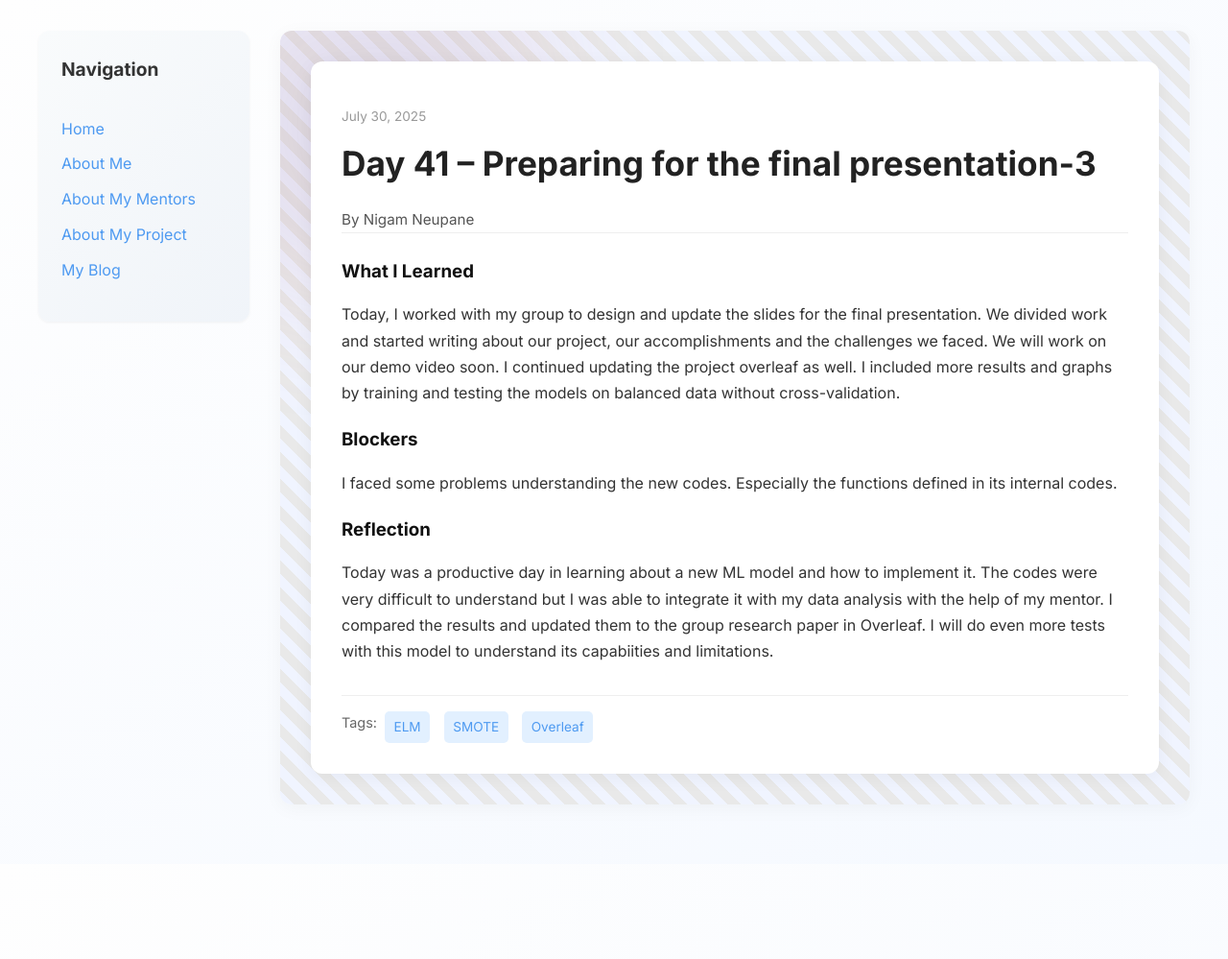
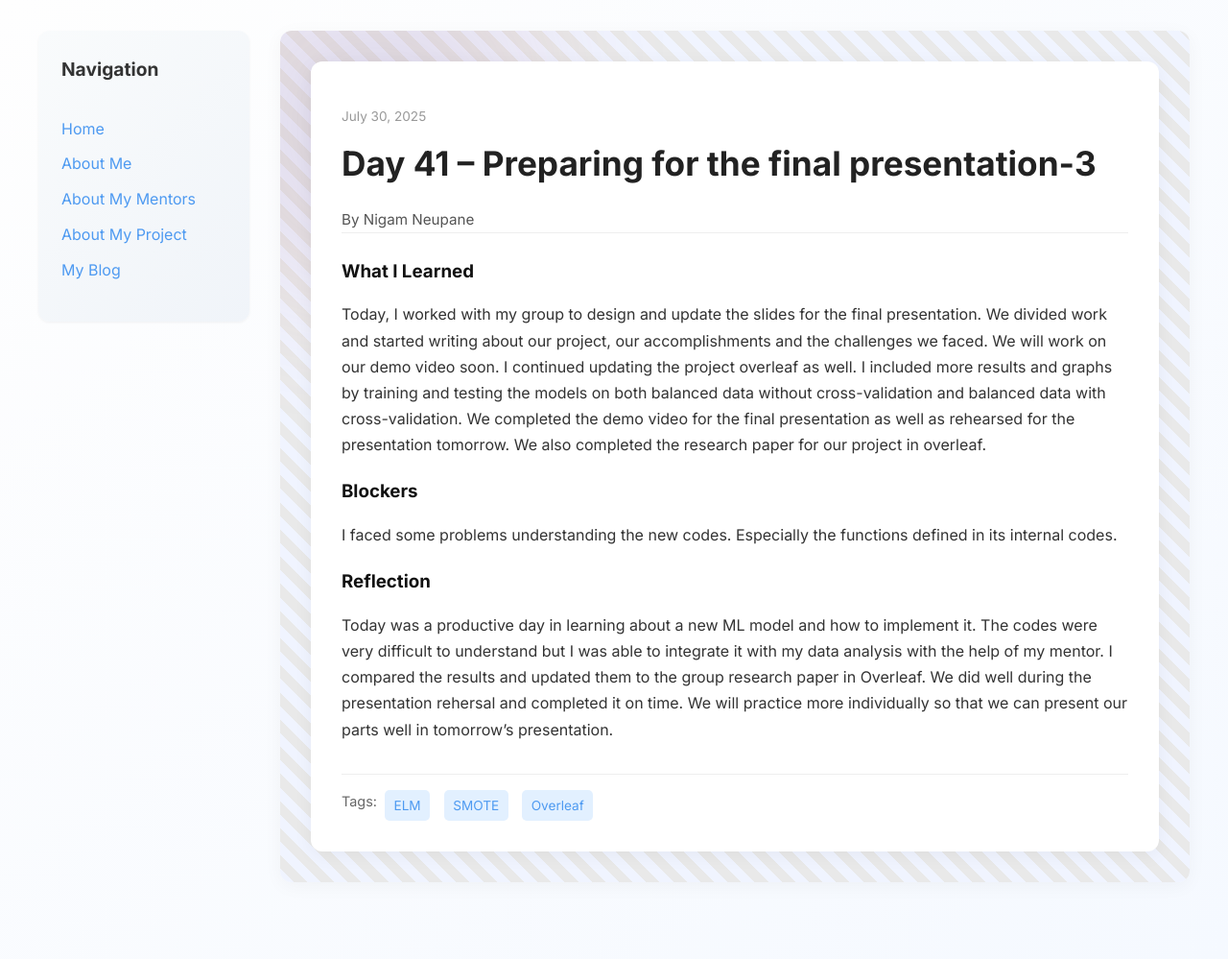
Before and after one commit to NigamNeupane/NigamNeupane.github.io, a Jekyll site: the page built from _posts/2025-07-30-day-41.md, in a window 1280 px wide. Shown: the whole page at 96% size. Built offline with Jekyll 4.4.1, drawn with Linux system fonts in a browser that asks for light colours; before the commit the page ends 900 px from its top, so only the background shows below that.

Commit message:
Update 2025-07-30-day-41.md

```diff
--- a/_posts/2025-07-30-day-41.md
+++ b/_posts/2025-07-30-day-41.md
@@ -9,13 +9,12 @@ tags: [ELM, SMOTE, Overleaf]
 what_i_learned: |
   Today, I worked with my group to design and update the slides for the final presentation. We divided work and started writing about our project, our
   accomplishments and the challenges we faced. We will work on our demo video soon. I continued updating the project overleaf as well. I included more
-  results and graphs by training and testing the models on balanced data without cross-validation.
+  results and graphs by training and testing the models on both balanced data without cross-validation and balanced data with cross-validation. We completed the demo video for the final presentation as well as rehearsed for the presentation tomorrow. We also completed the research paper for our project in overleaf.
 
 blockers: |
   I faced some problems understanding the new codes. Especially the functions defined in its internal codes.
 
 reflection: |
   Today was a productive day in learning about a new ML model and how to implement it. The codes were very difficult to understand but I was able to
-  integrate it with my data analysis with the help of my mentor. I compared the results and updated them to the group research paper in Overleaf. I will
-  do even more tests with this model to understand its capabiities and limitations.
+  integrate it with my data analysis with the help of my mentor. I compared the results and updated them to the group research paper in Overleaf. We did well during the presentation rehersal and completed it on time. We will practice more individually so that we can present our parts well in tomorrow's presentation.
 ---
```
